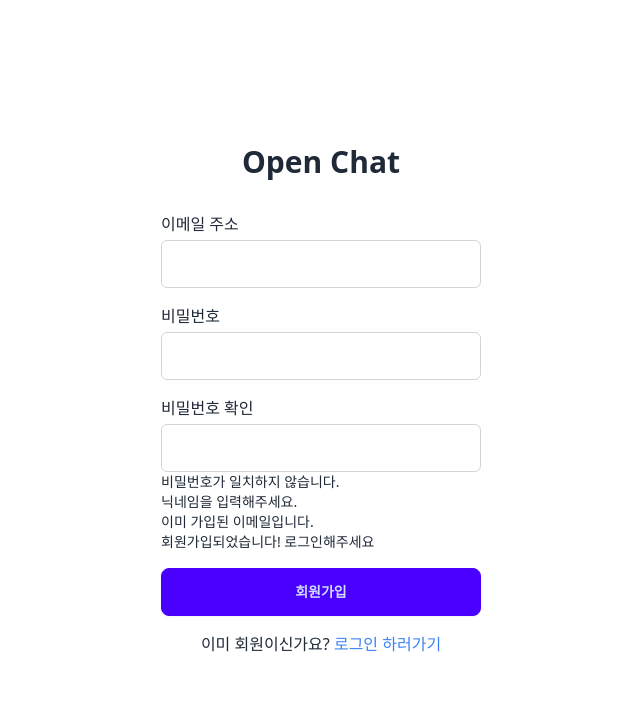
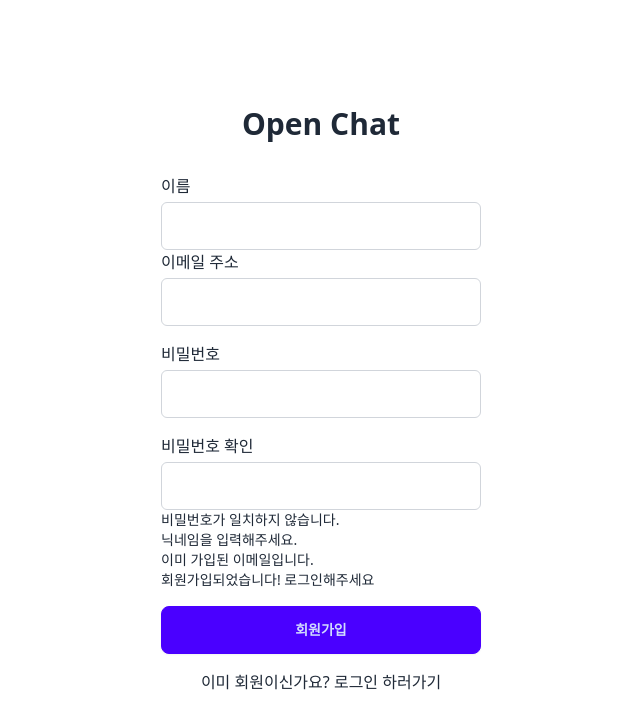
Before and after one commit to msms804/react-chat, a React (Vite) app: page /signup in a window 1280 px wide. Shown: the top 728 px of the page, without its empty margins (319-959 px from the left). Built offline with nearby package versions, Linux system fonts and the light colour scheme.

Commit message:
코드 리팩토링 & 비밀번호 암호화

```diff
--- a/package.json
+++ b/package.json
@@ -14,7 +14,9 @@
     "axios": "^1.6.8",
     "react": "^18.2.0",
     "react-dom": "^18.2.0",
-    "react-router-dom": "^6.22.3"
+    "react-router-dom": "^6.22.3",
+    "socket.io": "^4.7.5",
+    "socket.io-client": "^4.7.5"
   },
   "devDependencies": {
     "@types/react": "^18.2.56",
--- a/src/components/ChatList.tsx
+++ b/src/components/ChatList.tsx
@@ -3,7 +3,6 @@ import { useEffect, useRef, useState } from "react";
 import Chat from "./Chat";
 import axios from "axios";
 import { useInfiniteQuery } from "@tanstack/react-query";
-
 // 사용할 Chat 데이터 타입 정의
 interface ChatData {
     _id: string;
@@ -23,8 +22,8 @@ const ChatList = ({ forwardedRef }: { forwardedRef: React.RefObject<HTMLDivEleme
     const [messages, setMessages] = useState<ChatData[]>([]); // 채팅 메시지를 담을 상태
     const observer = useRef<IntersectionObserver | null>(null);
     //const chatContainerRef = useRef<HTMLDivElement>(null);
-    const bottomRef = useRef<HTMLDivElement>(null);
     const [chatScroll, setChatScroll] = useState<number | undefined>();
+
     // 무한 스크롤을 위한 데이터 가져오기 함수
     const fetchChats = async (pageParam: number) => {
         try {//이건 그.. 모냐.. 다른파일로 연습하구..
@@ -146,7 +145,6 @@ const ChatList = ({ forwardedRef }: { forwardedRef: React.RefObject<HTMLDivEleme
             {/*hasNextPage && */ flatData?.map((item: any) => (
                 <Chat key={item._id} message={item}></Chat>
             ))}
-            <p ref={bottomRef}>bottom</p>
         </div>
     );
 };
--- /dev/null
+++ b/src/hooks/useSocket.ts
@@ -0,0 +1,19 @@
+import { io } from "socket.io-client";
+import { useCallback } from "react";
+
+const backurl = 'http://localhost:8080';
+
+//소켓io에도 계층이 있음
+// namespace(슬랙의 workspace)와 room(슬랙의 channel)이 있음
+//나는 워크스페이스가 아니라 그냥 채팅방인데
+const useSocket = (workspace?: string) => {//파라미터에 workspace url 적어줌
+    //소켓 통해 서버와 소통
+    const socket = io(`${backurl}/ws-${workspace}`);//워크스페이스의 url 적어줌
+    socket.emit('hello', 'world');  // 서버에 hello라는 이벤트이름으로 world라는 데이터 보냄
+    socket.on('message', (data) => {//서버->클라로 데이터보내면. 데이터 받는 콜백함수
+        console.log(data);  //이벤트 이름이 일치할때만 받음
+    })
+    socket.disconnect(); //한번맺었던 연결 끊음
+}
+export default useSocket;
+//12분~
--- a/src/pages/Login.tsx
+++ b/src/pages/Login.tsx
@@ -1,17 +1,19 @@
 import { useCallback, useEffect, useState } from "react";
 import axios from "axios";
+import { useNavigate } from "react-router-dom";
 
 interface User {
     username: string;
 }
 const Login = () => {
-    const [username, setUsername] = useState('');
+    const [email, setEmail] = useState('');
     const [password, setPassword] = useState('');
     const [isLogin, setIsLogin] = useState(false);
     const [user, setUser] = useState<User | null>(null);
+    const navigate = useNavigate();
 
     const onChangeUsername = (e: any) => {
-        setUsername(e.target.value)
+        setEmail(e.target.value)
     }
     const onChangePassword = (e: any) => {
         setPassword(e.target.value);
@@ -19,11 +21,12 @@ const Login = () => {
     const onSubmit = (e: React.FormEvent<HTMLFormElement>) => {
         e.preventDefault();
         axios.post('http://localhost:8080/api/login',
-            { email: username, password },
+            { email, password },
             { withCredentials: true },
         ).then(() => {
             console.log("서버로 정보보냄")
             //여기 리다이렉트 코드 짜야
+            navigate('/');
         }).catch((err) => {
             console.log("로그인 실패?", err)
         })
@@ -83,7 +86,7 @@ const Login = () => {
             <form className="w-80" onSubmit={onSubmit}>
                 <label className="block mb-4">
                     <span>이메일 주소</span>
-                    <input type="username" id="username" name="username" value={username} onChange={onChangeUsername} className="input w-full mt-1 border border-gray-300 rounded-md" />
+                    <input type="username" id="username" name="username" value={email} onChange={onChangeUsername} className="input w-full mt-1 border border-gray-300 rounded-md" />
                 </label>
                 <label className="block mb-4">
                     <span>비밀번호</span>
--- a/src/pages/Signup.tsx
+++ b/src/pages/Signup.tsx
@@ -1,21 +1,93 @@
+import axios from "axios";
+import { FormEventHandler, useState } from "react";
+import { useNavigate } from "react-router-dom";
+import { Link } from "react-router-dom";
+
 const SignUp = () => {
+    const [email, setEmail] = useState('');
+    const [username, setUsername] = useState('');
+    const [password, setPassword] = useState('');
+    const [confirmPassword, setConfirmPassword] = useState('');
+    const navigate = useNavigate();
 
+    const onChangeName = (e: React.ChangeEvent<HTMLInputElement>) => {
+        setUsername(e.target.value)
+    }
+    const onChangeEmail = (e: React.ChangeEvent<HTMLInputElement>) => {
+        setEmail(e.target.value)
+    }
+    const onChangePassword = (e: React.ChangeEvent<HTMLInputElement>) => {
+        setPassword(e.target.value)
+    }
+    const onChangeConfirmPassword = (e: React.ChangeEvent<HTMLInputElement>) => {
+        setConfirmPassword(e.target.value);
+    }
+    const onSubmit: FormEventHandler<HTMLFormElement> = (event) => {
+        event.preventDefault();
+        //console.log(email, username, password)
+        //디비에 저장해야할것 : 이름 이멜 비번 생성일(은 굳이?)
+        //그리고 프로필이미지, 상메는 null? --> 이건 기본이미지로 세팅해야
+        //axios.post
+        axios.post('http://localhost:8080/api/signup', { email, password, username })
+            .then((response) => {
+                console.log(response);
+                setUsername('');
+                setEmail('');
+                setPassword('');
+                setConfirmPassword('');
+                navigate('/login');
+            })
+            .catch((error) => console.log(error))
+
+    }
     return (<>
         <>
             <div className="flex flex-col items-center justify-center h-screen">
                 <header className="text-3xl font-bold mb-8">Open Chat</header>
-                <form className="w-80">
+                <form className="w-80" onSubmit={onSubmit}>
+                    <label>
+                        <span>이름</span>
+                        <input
+                            type="name"
+                            id="name"
+                            name="name"
+                            className="input w-full mt-1 border border-gray-300 rounded-md"
+                            value={username}
+                            onChange={onChangeName}
+                        />
+                    </label>
                     <label className="block mb-4">
                         <span>이메일 주소</span>
-                        <input type="email" id="email" name="email" className="input w-full mt-1 border border-gray-300 rounded-md" />
+                        <input
+                            type="email"
+                            id="email"
+                            name="email"
+                            className="input w-full mt-1 border border-gray-300 rounded-md"
+                            value={email}
+                            onChange={onChangeEmail}
+                        />
                     </label>
                     <label className="block mb-4">
                         <span>비밀번호</span>
-                        <input type="password" id="password" name="password" className="input w-full mt-1 border border-gray-300 rounded-md" />
+                        <input
+                            type="password"
+                            id="password"
+                            name="password"
+                            className="input w-full mt-1 border border-gray-300 rounded-md"
+                            value={password}
+                            onChange={onChangePassword}
+                        />
                     </label>
                     <label className="block mb-4">
                         <span>비밀번호 확인</span>
-                        <input type="password" id="password" name="password-check" className="input w-full mt-1 border border-gray-300 rounded-md" />
+                        <input
+                            type="password"
+                            id="password"
+                            name="password-check"
+                            className="input w-full mt-1 border border-gray-300 rounded-md"
+                            value={confirmPassword}
+                            onChange={onChangeConfirmPassword}
+                        />
                         {<div className="text-sm">비밀번호가 일치하지 않습니다.</div>}
                         {<div className="text-sm">닉네임을 입력해주세요.</div>}
                         {<div className="text-sm">이미 가입된 이메일입니다.</div>}
@@ -25,7 +97,8 @@ const SignUp = () => {
                 </form>
                 <div className="mt-4">
                     이미 회원이신가요?&nbsp;
-                    <a href="#" className="text-blue-500">로그인 하러가기</a>
+                    {/* <a href="#" className="text-blue-500">로그인 하러가기</a> */}
+                    <Link to='/login'>로그인 하러가기</Link>
                 </div>
             </div>
         </>
```
Also changed, not shown: 1 other file (tests, documents, lock files or other folders).
